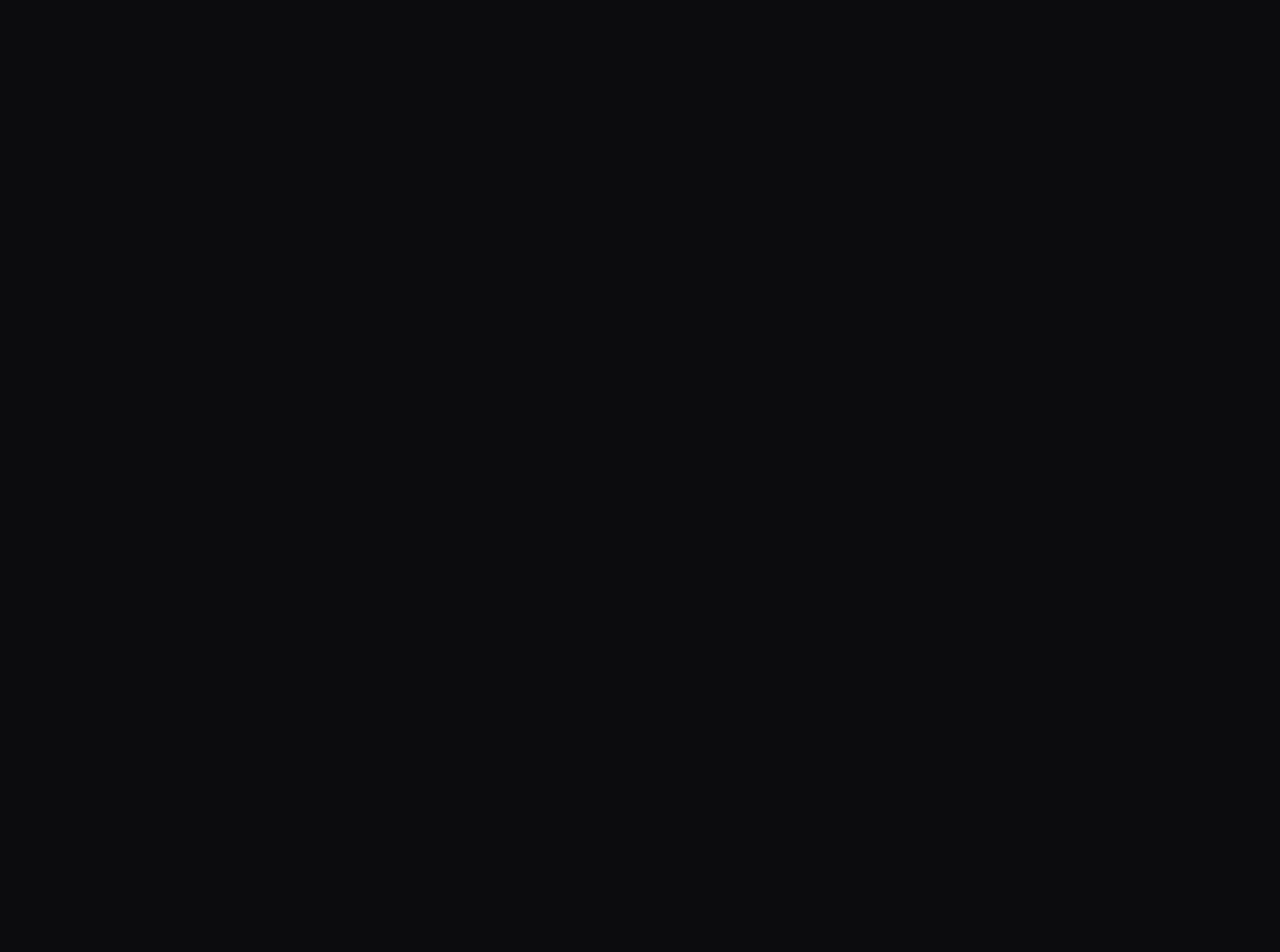
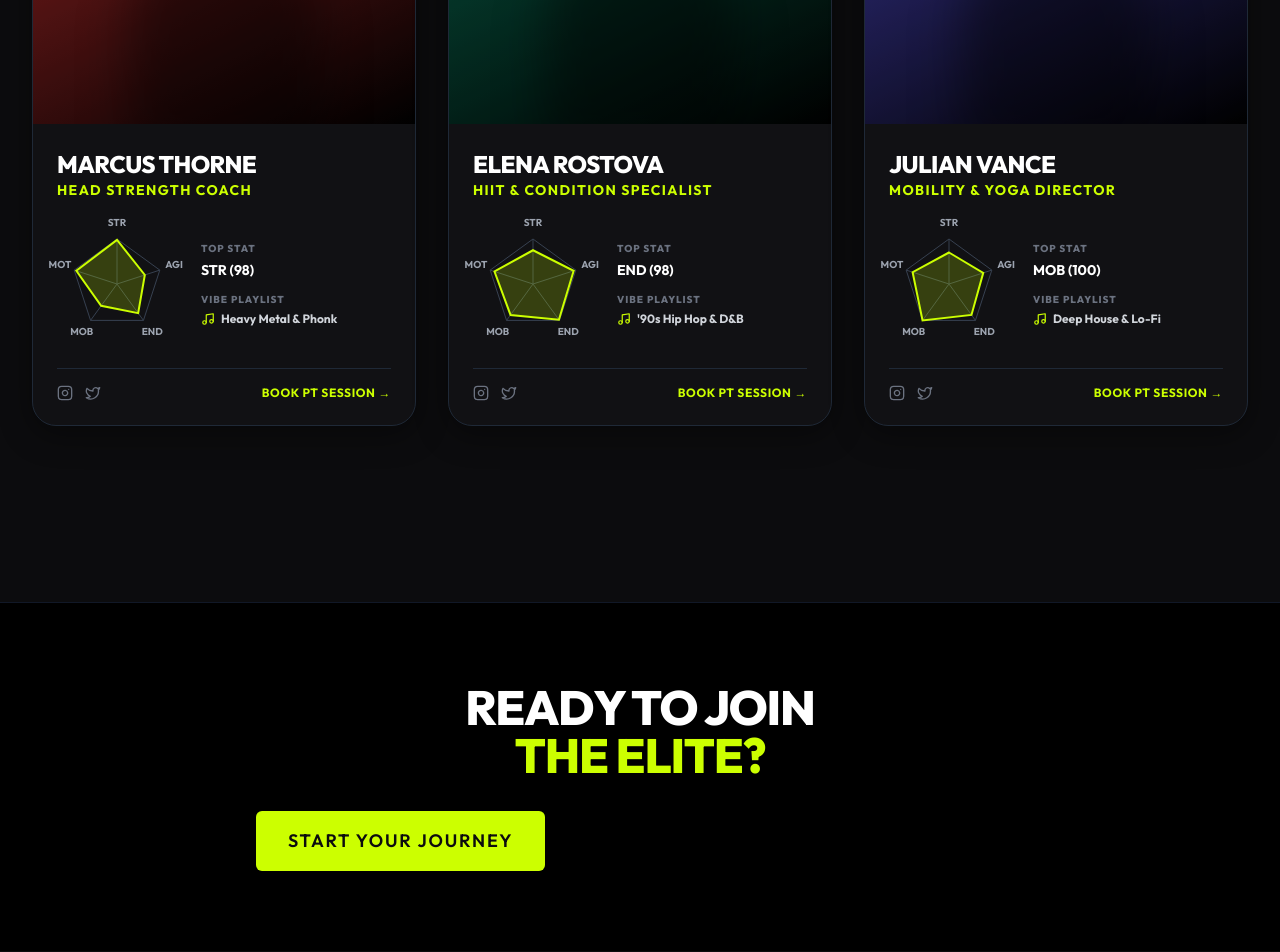
Before and after one commit to 77kingo/UK-FITNESS, a React (Vite) app: page /services in a window 1280 px wide. Shown: the part 1940-2892 px from the top of the page. Before the commit the page ends 1939 px from the top, so only its background shows below. Built offline with nearby package versions, Linux system fonts and the light colour scheme.

Commit message:
fix: add TrainerCard section to Services.tsx, resolve unused import error

```diff
--- a/src/pages/Services.tsx
+++ b/src/pages/Services.tsx
@@ -178,6 +178,51 @@
           ))}
         </div>
       </section>
+
+      {/* Gamified Trainers Section */}
+      <section className="max-w-7xl mx-auto px-4 sm:px-6 lg:px-8 py-20 border-t border-gray-900">
+        <div className="text-center max-w-3xl mx-auto mb-16">
+          <span className="text-brand-neon text-sm font-extrabold uppercase tracking-widest">The Best in the Business</span>
+          <h2 className="text-3xl sm:text-4xl font-extrabold text-white mt-3 uppercase tracking-tight">Meet the Elite Coaches</h2>
+          <p className="text-gray-400 mt-4 leading-relaxed font-medium">Our certified trainers bring unique specialties and vibes to the floor. Check their stats and find your perfect match.</p>
+        </div>
+        <div className="grid grid-cols-1 md:grid-cols-2 lg:grid-cols-3 gap-8">
+          <TrainerCard
+            name="Marcus Thorne"
+            role="Head Strength Coach"
+            imageColor="from-red-900 to-black"
+            stats={{ strength: 98, agility: 65, endurance: 80, mobility: 60, motivation: 95 }}
+            playlistVibe="Heavy Metal & Phonk"
+          />
+          <TrainerCard
+            name="Elena Rostova"
+            role="HIIT & Condition Specialist"
+            imageColor="from-emerald-900 to-black"
+            stats={{ strength: 75, agility: 95, endurance: 98, mobility: 85, motivation: 90 }}
+            playlistVibe="'90s Hip Hop & D&B"
+          />
+          <TrainerCard
+            name="Julian Vance"
+            role="Mobility & Yoga Director"
+            imageColor="from-indigo-900 to-black"
+            stats={{ strength: 70, agility: 80, endurance: 85, mobility: 100, motivation: 85 }}
+            playlistVibe="Deep House & Lo-Fi"
+          />
+        </div>
+      </section>
+
+      {/* Bottom CTA */}
+      <section className="border-t border-gray-900 bg-black py-20 px-4 text-center">
+        <div className="max-w-3xl mx-auto space-y-8">
+          <h2 className="text-3xl md:text-5xl font-black text-white uppercase tracking-tight leading-none">
+            READY TO JOIN<br />
+            <span className="text-brand-neon">THE ELITE?</span>
+          </h2>
+          <Button size="lg" className="w-full sm:w-auto px-12 py-4 text-lg" onClick={onOpenAuth}>
+            <span className="tracking-widest">START YOUR JOURNEY</span>
+          </Button>
+        </div>
+      </section>
     </div>
   );
 };
```
